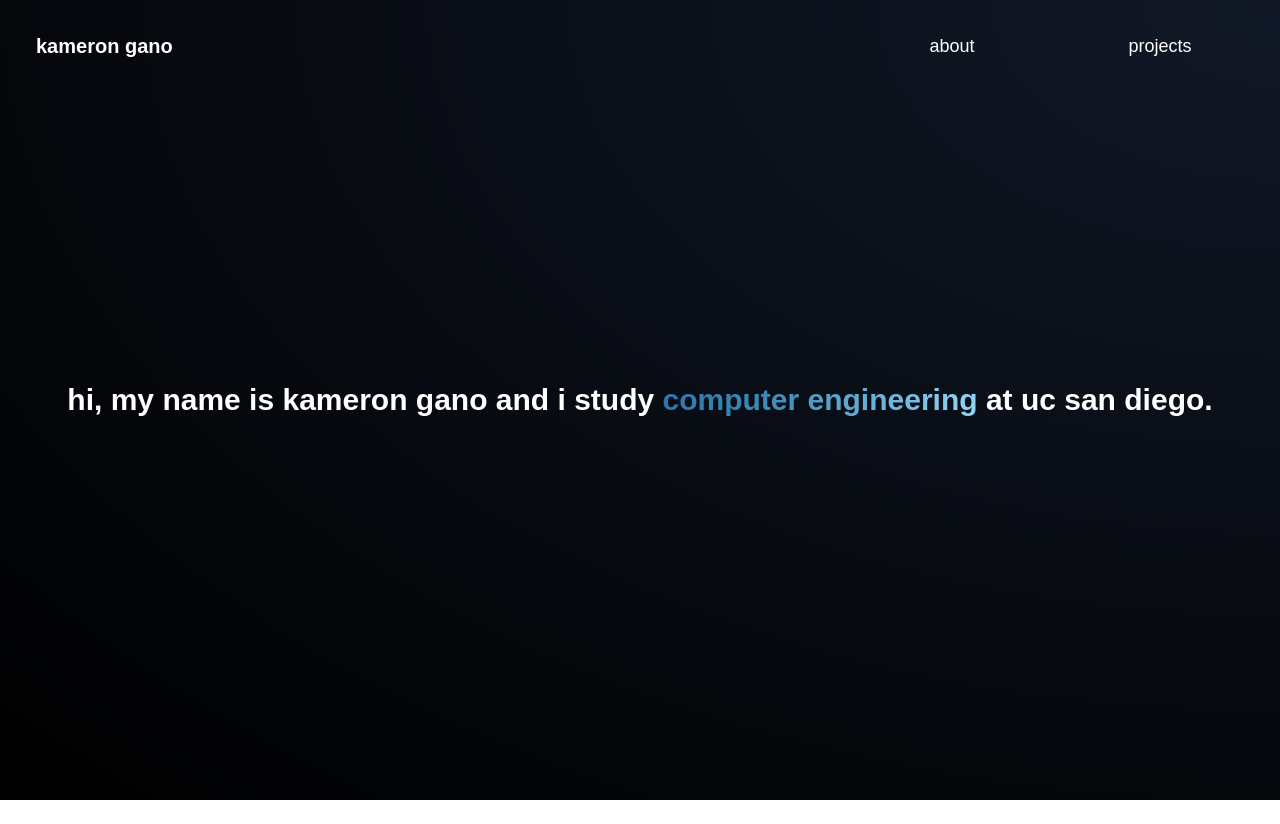
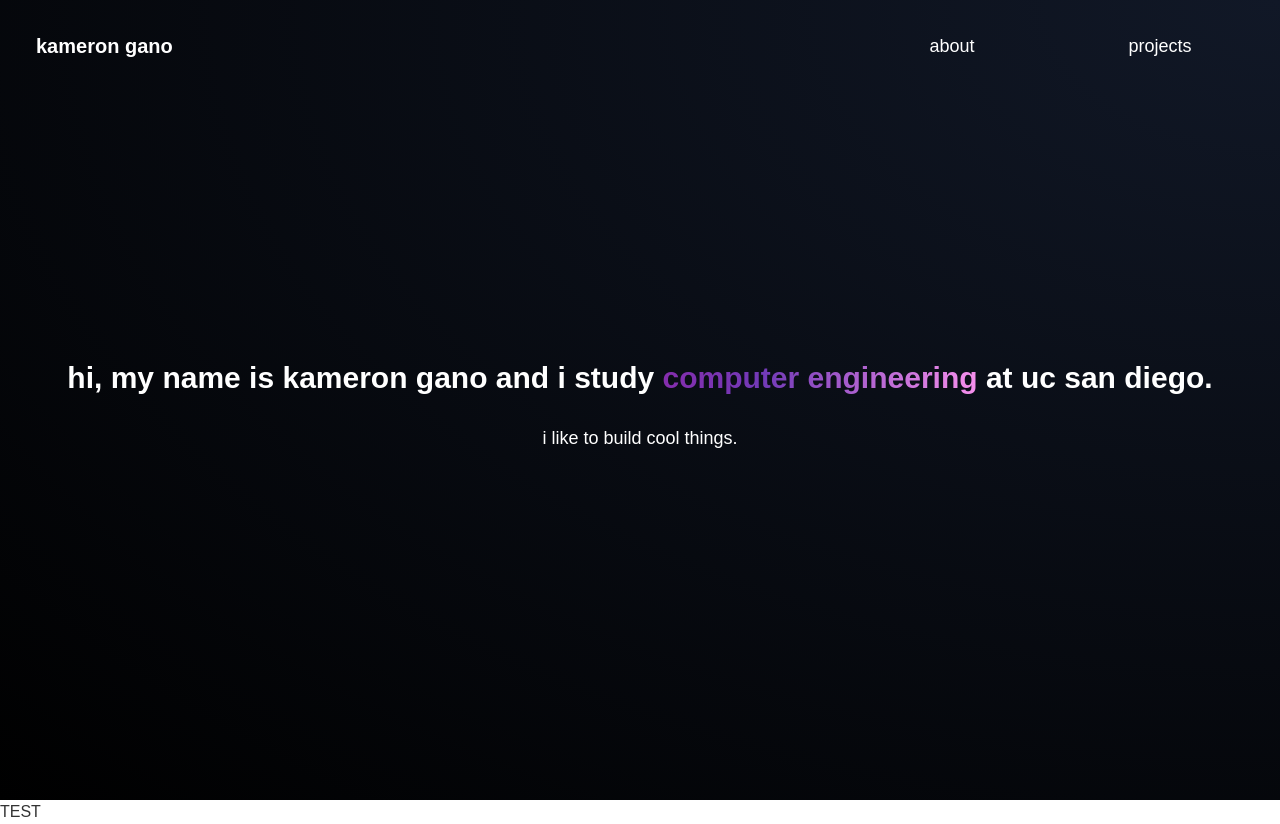
Before and after one commit to kgano-ucsd/kams-website-2.0, a React (Create React App) app in the folder kams-website-v2/: page / in a window 1280 px wide. Before the commit the page ends 800 px from the top, so only its background shows below. Built offline with nearby package versions, Linux system fonts and the light colour scheme.

Commit message:
Somore more changes for funzzies lol

```diff
--- a/kams-website-v2/src/App.js
+++ b/kams-website-v2/src/App.js
@@ -4,12 +4,22 @@ import Hello from "./components/Hello";
 
 function App() {
   return (
-    <BgWrapper>
+    <div className="flex flex-col overflow-y-auto">
+      <BgWrapper>
       <Banner />
       <div className="h-[77%]">
-        <Hello/>
+        <Hello>
+          <p className="text-center text-white text-lg">
+            i like to build cool things.
+          </p>
+        </Hello>
       </div>
-    </BgWrapper>
+      </BgWrapper>
+      <div>
+        TEST
+      </div>
+    </div>
+
   );
 }
 
--- a/kams-website-v2/src/components/Hello.jsx
+++ b/kams-website-v2/src/components/Hello.jsx
@@ -1,10 +1,12 @@
 import "../index.css"
 
 
-export default function Hello() {
+export default function Hello({ children }) {
 
     return (
         <div className="grid place-items-center h-full">
+            <div className="flex flex-col">
+            <div>
                 <h1 className="text-3xl font-semibold font-display text-white" >
                     {"hi, my name is kameron gano and i study "}
                     <span className="magic">
@@ -13,7 +15,13 @@ export default function Hello() {
                         </span>
                     </span>
                     {" at uc san diego."}
+
                 </h1>
+            </div>
+                <div className="py-2">
+                        { children }
+                </div>
+            </div>
         </div>
     )
 }
--- a/kams-website-v2/src/index.css
+++ b/kams-website-v2/src/index.css
@@ -3,9 +3,9 @@
 @tailwind utilities;
 
 :root {
-  --purple: rgb(31, 94, 162);
-  --violet: rgb(58, 139, 183);
-  --pink: rgb(143, 212, 244);
+  --purple: rgb(153, 31, 162);
+  --violet: rgb(114, 58, 183);
+  --pink: rgb(244, 143, 236);
 }
 
 @keyframes background-pan {
```
Lines whose indentation alone changed are shown as unchanged.
